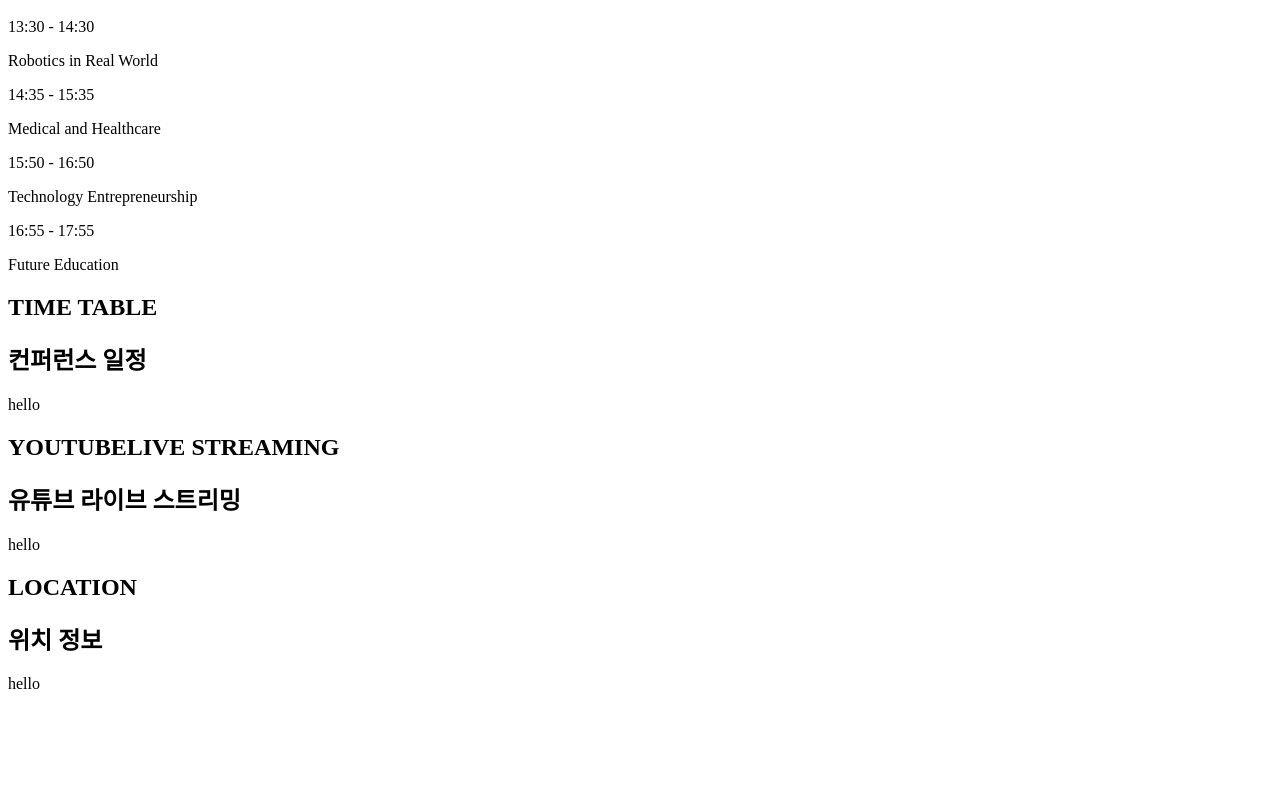
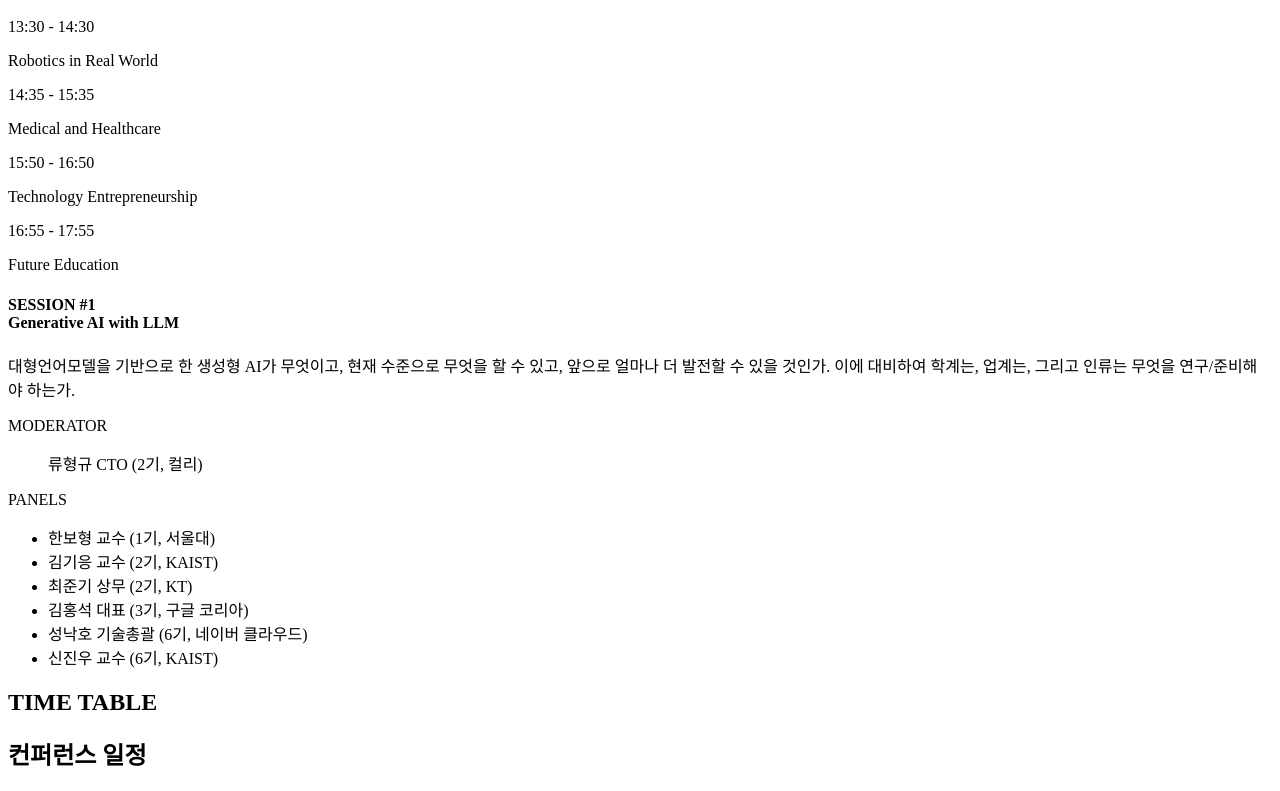
Before and after one commit to payitforwardconf-2023/payitforwardconf-2023, a React (Create React App) app: page / in a window 1280 px wide. Shown: the part 1325-2116 px from the top of the page. Before the commit the page ends 2026 px from the top, so only its background shows below. Built offline with nearby package versions, Linux system fonts and the light colour scheme; the HTML template or start-up script is replaced by a standard one.

Commit message:
implement: session information section

```diff
--- a/src/App.tsx
+++ b/src/App.tsx
@@ -45,6 +45,40 @@ export default function App({}: Props) {
           subtitle="세션 정보"
         >
           <Tab changeTab={changeTab} json={sessionInfo} />
+          <div className="flex-1">
+            <h4 className="font-proxima text-3xl font-extrabold leading-8 mt-10">
+              SESSION #{selectedIndex + 1}
+              <br />
+              {sessionInfo[selectedIndex].title}
+            </h4>
+            <p className="text-lg mt-6 whitespace-pre-wrap leading-7 font-bold">
+              {sessionInfo[selectedIndex].description}
+            </p>
+            <div className="moderator-container flex flex-row mt-10">
+              <div className="w-40 font-bold font-proxima">MODERATOR</div>
+              <div>
+                <ul className="font-medium">
+                  {sessionInfo[selectedIndex].moderator}
+                </ul>
+              </div>
+            </div>
+            <div className="panels-container flex flex-row mt-6">
+              <div className="w-40 font-bold font-proxima">PANELS</div>
+              <ul className="columns-2 font-medium h-[84px]">
+                {sessionInfo[selectedIndex].panels.map(
+                  (panel: string, index: number) => {
+                    return (
+                      <li key={index} className="leading-7">
+                        <div>
+                          <span>{panel}</span>
+                        </div>
+                      </li>
+                    );
+                  }
+                )}
+              </ul>
+            </div>
+          </div>
         </SectionLayout>
         <SectionLayout
           sectionId="time-table"
--- a/src/components/SectionLayout.tsx
+++ b/src/components/SectionLayout.tsx
@@ -16,13 +16,13 @@ export default function SectionLayout({
   return (
     <section
       id={sectionId}
-      className="max-w-7xl p-12 pt-14 mx-auto my-0 h-screen"
+      className="flex flex-col max-w-7xl p-12 pt-14 mx-auto my-0"
     >
       <div className="flex flex-row justify-between items-start py-10 whitespace-pre-line">
         <h1 className="font-proxima font-extrabold text-5xl">{title}</h1>
         <h2 className="font-bold text-xl text-right">{subtitle}</h2>
       </div>
-      <div>{children}</div>
+      <div className="flex-1 flex flex-col">{children}</div>
     </section>
   );
 }
--- a/src/components/Tab.tsx
+++ b/src/components/Tab.tsx
@@ -27,7 +27,7 @@ export default function Tab({ changeTab, json }: Props) {
               setSelectedIndex(index);
             }}
           >
-            <div className="tab-content font-bold">
+            <div className="tab-content font-bold text-lg">
               <p>{item.time}</p>
               <p className="mt-1">{item.title}</p>
             </div>
```
